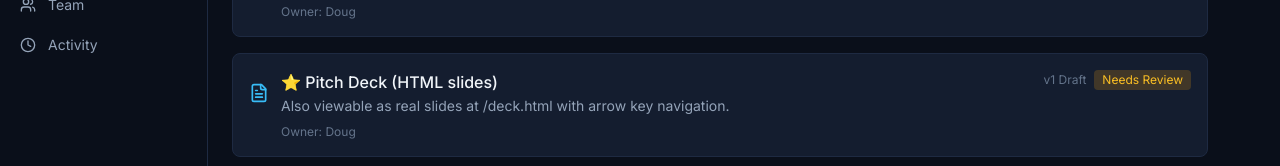
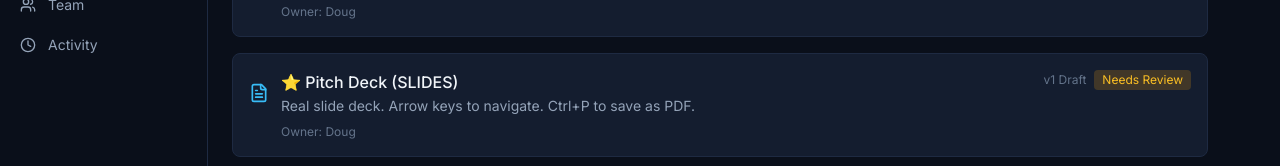
Before and after one commit to andrewstohl/AgentScore, a Next.js app: page /mission-control in a window 1280 px wide. Shown: the part 243-409 px from the top of the page. Built offline with nearby package versions, Linux system fonts and the light colour scheme.

Commit message:
MC: pitch deck links to real slides at /deck.html

```diff
--- a/app/mission-control/page.tsx
+++ b/app/mission-control/page.tsx
@@ -44,7 +44,7 @@ const TASKS = {
 
 const DELIVERABLES = [
   { title: '⭐ Subnet Design Proposal', file: 'proposal-v3', version: 'v3 Draft', status: 'Needs Review', owner: 'Doug', desc: 'Major rewrite. 70% mechanism design, 30% business. Mathematical specs, anti-gaming proofs, YC3 parameters, dTAO strategy. Based on gap analysis.' },
-  { title: '⭐ Pitch Deck (HTML slides)', file: 'pitch-deck-v1', version: 'v1 Draft', status: 'Needs Review', owner: 'Doug', desc: 'Also viewable as real slides at /deck.html with arrow key navigation.' },
+  { title: '⭐ Pitch Deck (SLIDES)', file: '__external__/deck.html', version: 'v1 Draft', status: 'Needs Review', owner: 'Doug', desc: 'Real slide deck. Arrow keys to navigate. Ctrl+P to save as PDF.' },
   { title: 'Explainer Video Scripts', file: 'video-scripts-v1', version: 'v1 Draft', status: 'Needs Review', owner: 'Doug', desc: 'Two versions: "The Problem" narrative and "The Future" narrative. 6-7 min each.' },
   { title: 'X/Twitter Launch Posts (25)', file: 'x-posts-v1', version: 'v1 Draft', status: 'Needs Review', owner: 'Doug', desc: '25 posts across 6 categories. Posting cadence and voice guide included.' },
   { title: 'Gap Analysis', file: 'gap-analysis', version: 'v1', status: 'Complete', owner: 'Doug', desc: 'Brutally honest assessment of what it takes to WIN. Identifies weaknesses, required improvements, what to cut.' },
@@ -155,6 +155,11 @@ export default function MissionControl() {
   const [loading, setLoading] = useState(false)
 
   const openDoc = async (file: string) => {
+    // External links open in new tab
+    if (file.startsWith('__external__')) {
+      window.open(file.replace('__external__', ''), '_blank')
+      return
+    }
     setLoading(true)
     try {
       const r = await fetch(`/docs/${file}.md`)
```
